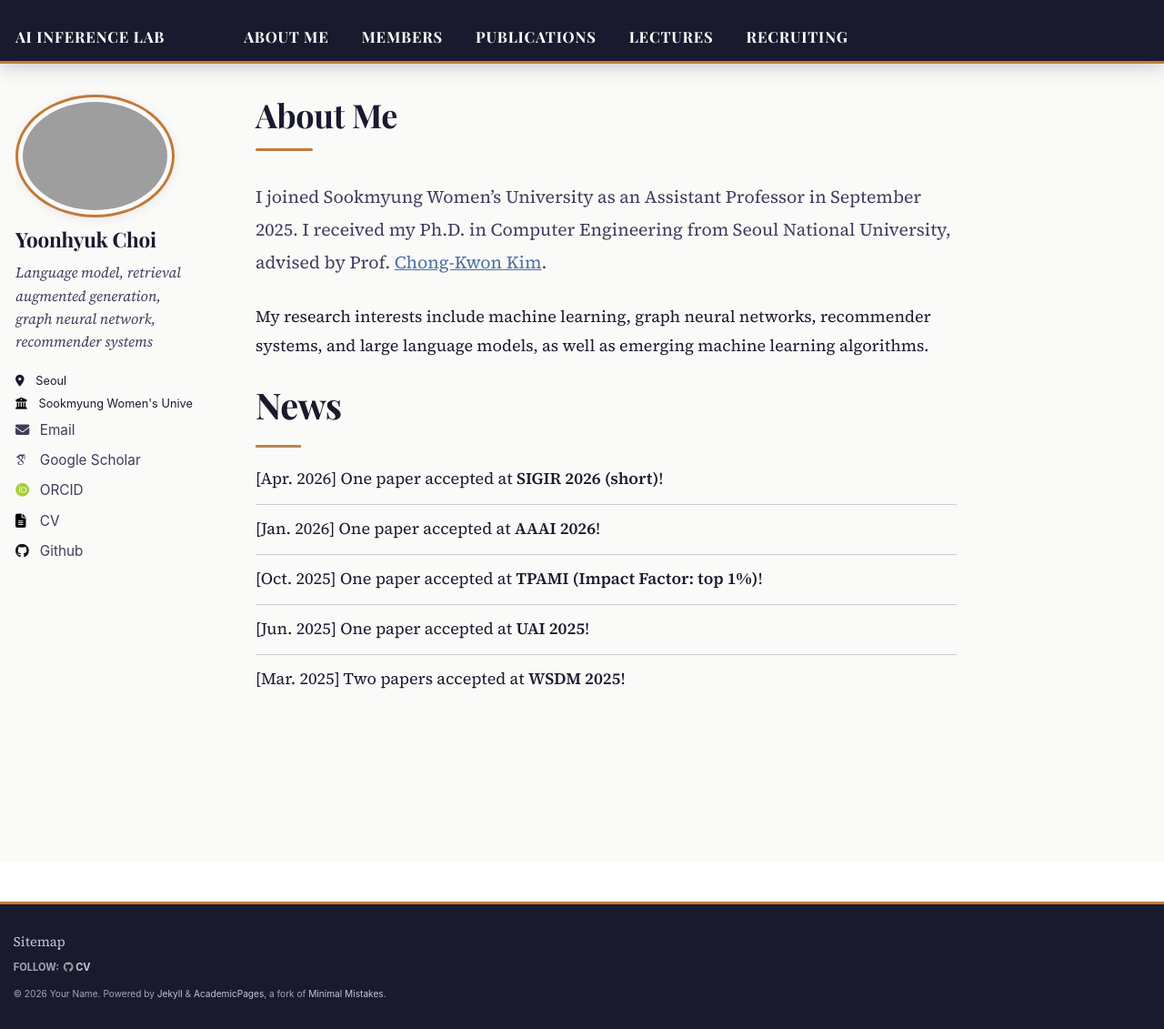
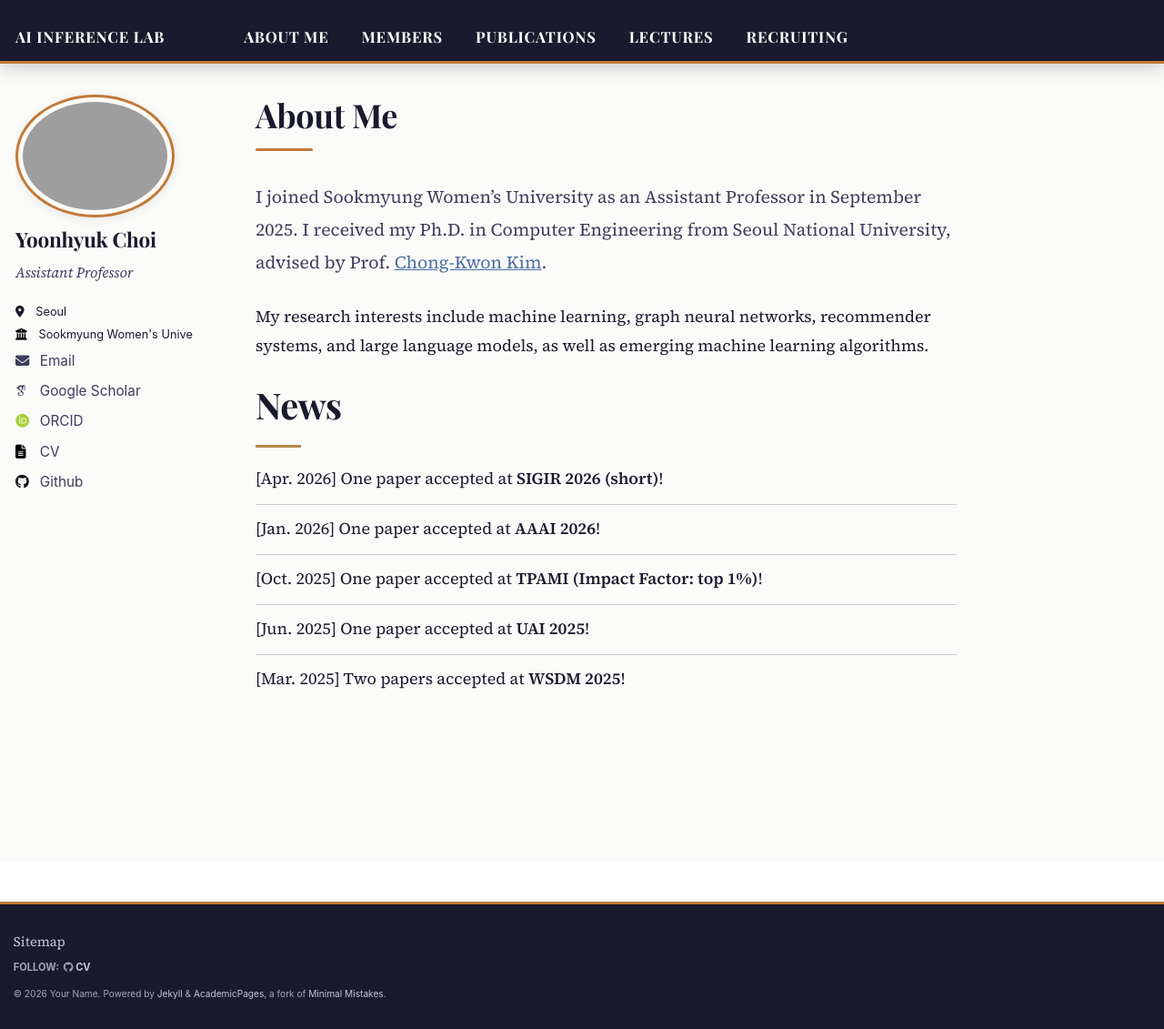
Before and after one commit to ChoiYoonHyuk/ChoiYoonHyuk.github.io, a Jekyll site: the page built from _pages/about.md, in a window 1280 px wide and 1131 px high. Shown: the whole window at 91% size. Built offline with Jekyll 4.4.1, drawn with Linux system fonts in a browser that asks for light colours; some web fonts are replaced.

Commit message:
Update _config.yml

```diff
--- a/_config.yml
+++ b/_config.yml
@@ -24,7 +24,7 @@ author:
   avatar           : "profile.png"
   name             : "Yoonhyuk Choi"
   pronouns         : # example: "she/her"
-  bio              : "Language model, retrieval augmented generation, graph neural network, recommender systems"
+  bio              : "Assistant Professor"
   location         : "Seoul"
   employer         : "Sookmyung Women's University"
   uri              : # URL
```
